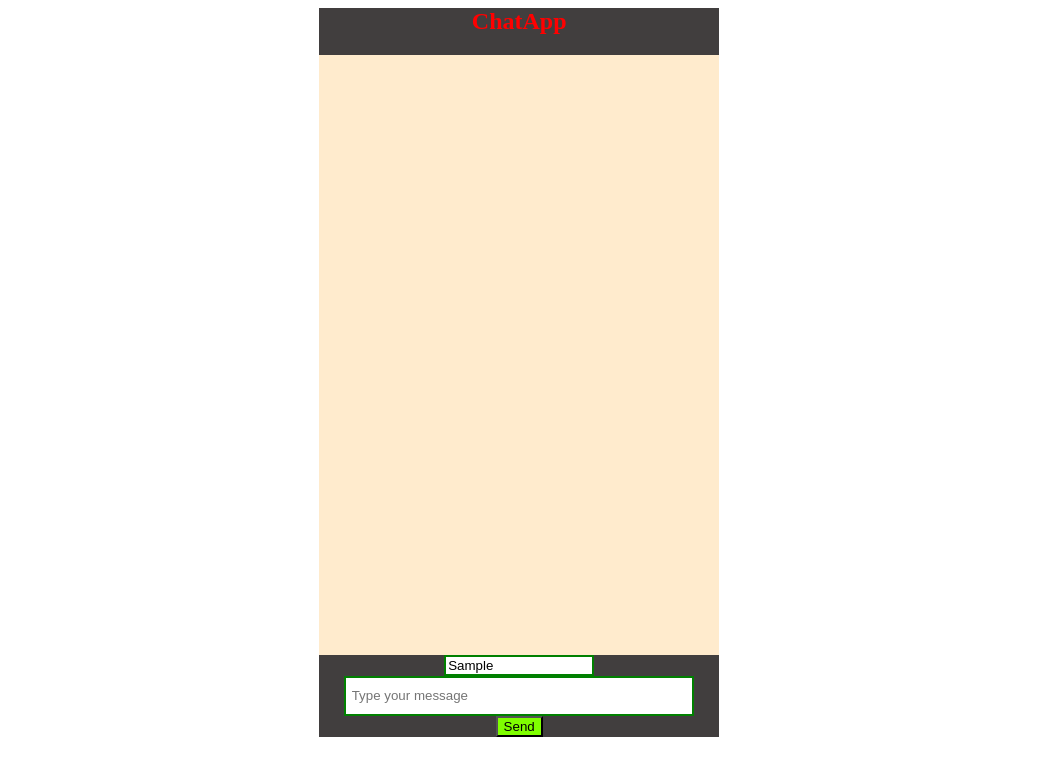
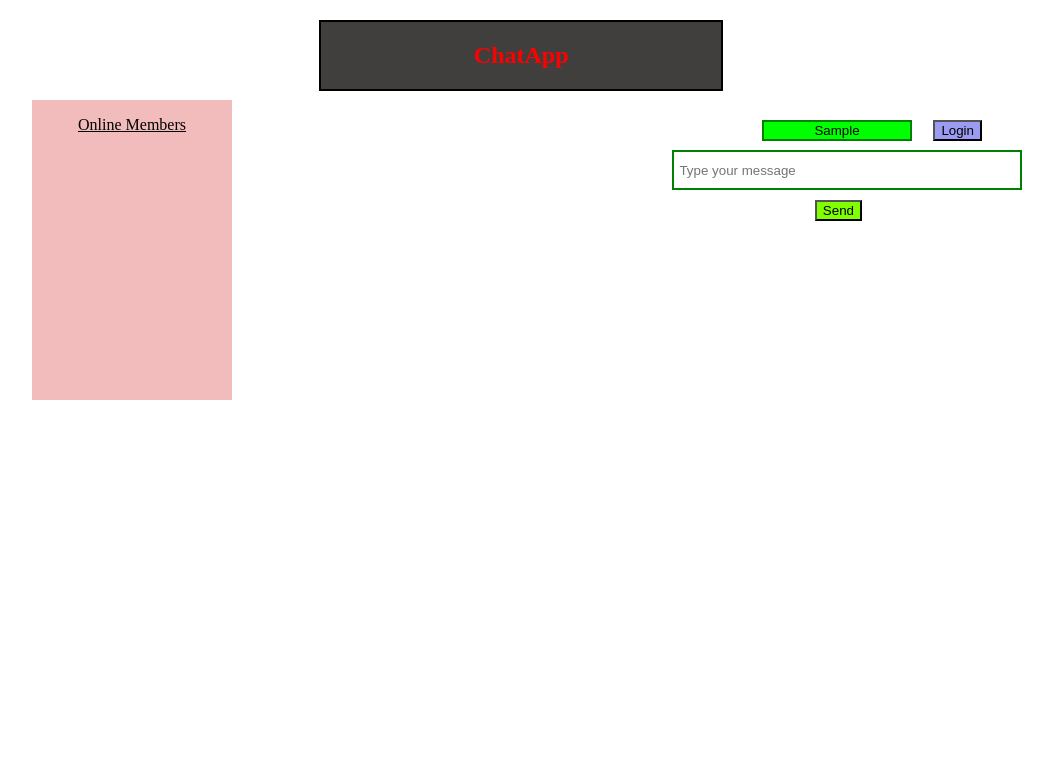
Before and after one commit to mohans10/chatapp, a website: page public/index.html in a window 1280 px wide. Both pictures are taken after typing "Sample", "Sample" into the empty fields and a click on the button "Send". Shown: the whole page, without its empty margins (68-1121 px from the left). Drawn offline with nearby package versions, Linux system fonts and the light colour scheme; no server answers.

Commit message:
changing design

```diff
--- a/public/chat.js
+++ b/public/chat.js
@@ -1,5 +1,5 @@
-//var socket = io.connect('https://app4chat.herokuapp.com/');
-var socket = io.connect('https://localhost:4000');
+var socket = io.connect('https://app4chat.herokuapp.com/');
+//var socket = io.connect('http://localhost:4000');
 
 var output = document.getElementById('output');
 var handler = document.getElementById('handle');
@@ -8,6 +8,8 @@ var btn = document.getElementById('send');
 var feed = document.getElementById('feed');
 var chat = document.getElementById('chatspace');
 var bar = document.getElementById('bar');
+var info = document.getElementById('label');
+var lg = document.getElementById('log');
 
 btn.addEventListener('click',function(){
     socket.emit('chat',{
@@ -15,6 +17,7 @@ btn.addEventListener('click',function(){
         message : msg.value
     });
     msg.value="";
+    handler.style.backgroundColor='#00ff00';
 });
 
 socket.on('chat',function(data){
@@ -30,13 +33,20 @@ socket.on('chat',function(data){
 msg.addEventListener('keypress',function(){
     socket.emit('typing',handler.value);
 });
-/*
 msg.addEventListener('keyup',function(){
     socket.emit('typing',handler.value);
-});*/
+});
 
 socket.on('typing',function(data){
     if(data!=""){
         feed.innerHTML = '<p><em>'+data+' is typing...</em></p>';
     }
 });
+
+lg.addEventListener('click',function(){
+        socket.emit('online',handler.value);
+});
+
+socket.on('online',function(data){
+    info.innerHTML += '<br>' + data;
+});
--- a/public/index.html
+++ b/public/index.html
@@ -1,29 +1,25 @@
 <html>
         <head><title>ChatApp</title>
-
+                <link rel="stylesheet" type="text/css" href="mystyle.css">
                 <script src="https://cdnjs.cloudflare.com/ajax/libs/socket.io/1.7.3/socket.io.js"></script>
 
         </head>
 
-        <body><style>
-                #maindiv{ width: 400px; align-self: center; background-color: rgb(65, 62, 62); margin-left: 30%; color: red;}
-                #chatspace{ height: 600px; background-color: blanchedalmond; color: black; text-align: left;}
-                #handle{ width: 150px; border: 2px solid green;}
-                #message{ height: 40px; width: 350px; border: 2px solid green;}
-                #send{ background-color: chartreuse; color: black;}
-                #bar{ color: black; background-color: whitesmoke;  margin-left: 50px;}
-                #feed{ text-align: center;}
-        </style>
-
+        <body>
                 <div id="maindiv" align="center">
                         <h2>ChatApp</h2>
                         <div id="chatspace">
                                 <div id="feed"></div>
                                 <div id="output"></div>
                         </div>
-                        <input id="handle" type="text" placeholder=" Your name"/>
-                        <input id="message" type="text" placeholder=" Type your message"/>
-                        <button id="send">Send</button>
+                        <input id="handle" class="move" type="text" placeholder=" Your name"/>
+                        <input id="message" class="move" type="text" placeholder=" Type your message"/>
+                        <button id="send" class="move">Send</button>
+                        <button id="log" class="move">Login</button>
+                        <div id="info" class="move">
+                                <p id="label"><u>Online Members</u></p>
+
+                        </div>
                 </div>
         </body>
         <script src="chat.js"></script>
--- /dev/null
+++ b/public/mystyle.css
@@ -0,0 +1,21 @@
+#maindiv{ margin-top: 20px; width: 400px; background-color: rgb(65, 62, 62); margin-left: 30%; color: red; border: black solid 2px;}
+
+#chatspace{ height: auto; background-color: blanchedalmond; color: black; text-align: left; }
+
+#handle{ width: 150px; border: 2px solid green; top: 120px; right: 300px; text-align: center;}
+
+#message{ height: 40px; width: 350px; border: 2px solid green; top: 150px; right: 190px;}
+
+#send{ background-color: chartreuse; color: black; top: 200px; right: 350px;}
+
+#log{ background-color:rgb(155, 155, 241); color: black; top: 120px; right: 230px;}
+
+#bar{ color: black; background-color: whitesmoke;  margin-left: 50px;}
+
+#feed{ text-align: center;}
+
+.move{ position: fixed;}
+
+#info{ text-align: center; background-color: rgb(243, 188, 188); height: 300px; width: 200px; top: 100px; left: 100px;}
+
+#label{ color: black;}
```
Also changed, not shown: index.js (+6 -2 lines).
